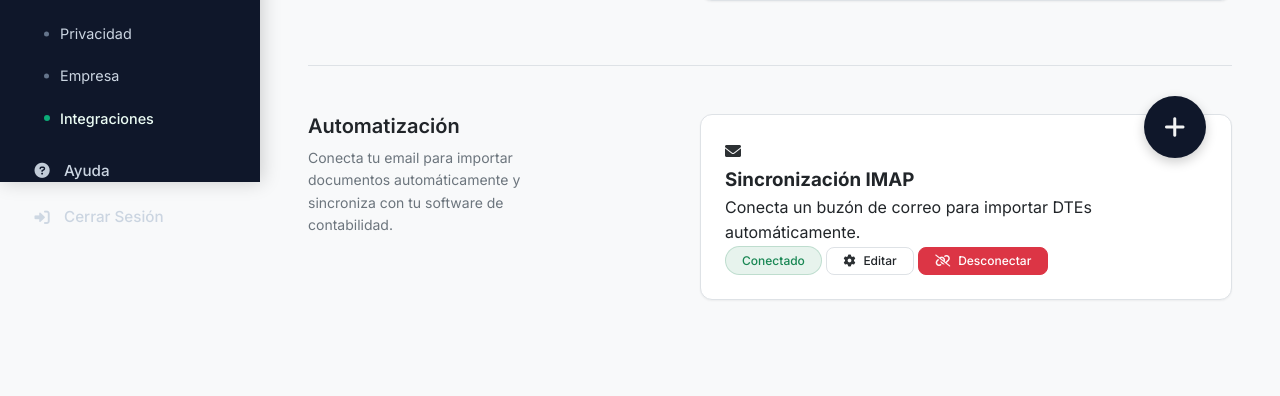
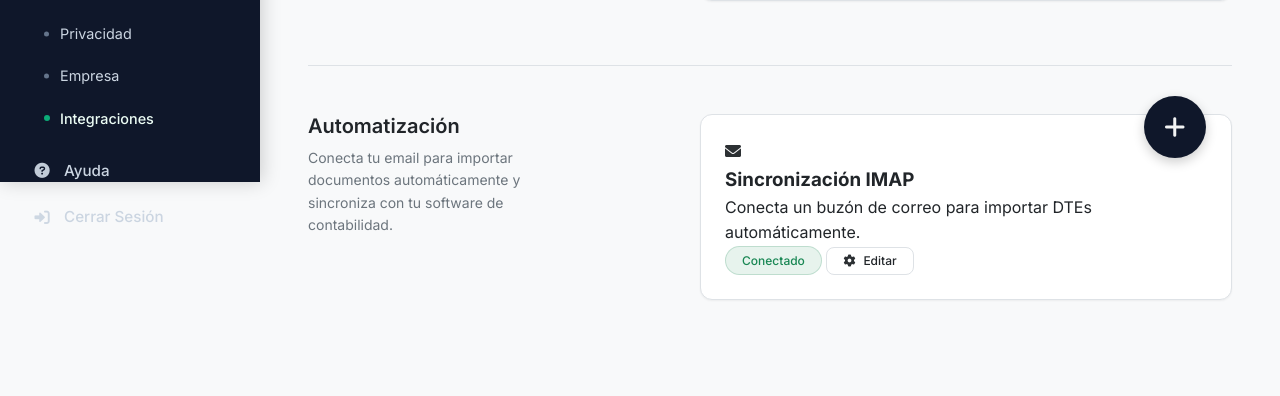
Before and after one commit to NicolasCeronM/sgidt, a Django app: page /panel/ajustes/integraciones/ in a window 1280 px wide. Shown: the part 618-1014 px from the top of the page. Run offline with Django 5.2, Linux system fonts and the light colour scheme; the visitor is signed in with stand-in values (Sample User, id 1); tables that the repository leaves empty hold one stand-in row (values such as "Sample post"); grey boxes marked "Sample" are stand-in pictures; data that the repository does not hold is empty; parts of the project's set-up code (start-up, migrations or seed data) failed here and were passed over.

Commit message:
Eliminar botón de desconexión de cuenta de correo en la sección de sincronización

```diff
--- a/templates/panel/ajustes/_integraciones.html
+++ b/templates/panel/ajustes/_integraciones.html
@@ -75,11 +75,6 @@
                   onclick="document.getElementById('email-sync-modal').style.display='flex';">
                   <i class="fas fa-cog"></i> Editar
                 </a>
-                <a href="{% url 'panel:email_disconnect' %}"
-                  class="btn btn-small btn-danger"
-                  onclick="return confirm('¿Estás seguro de que deseas desconectar la cuenta de correo?');">
-                  <i class="fas fa-unlink"></i> Desconectar
-                </a>
             {% else %}
                 <span class="status-badge disconnected">Desconectado</span>
                 <a href="javascript:void(0);"
```
